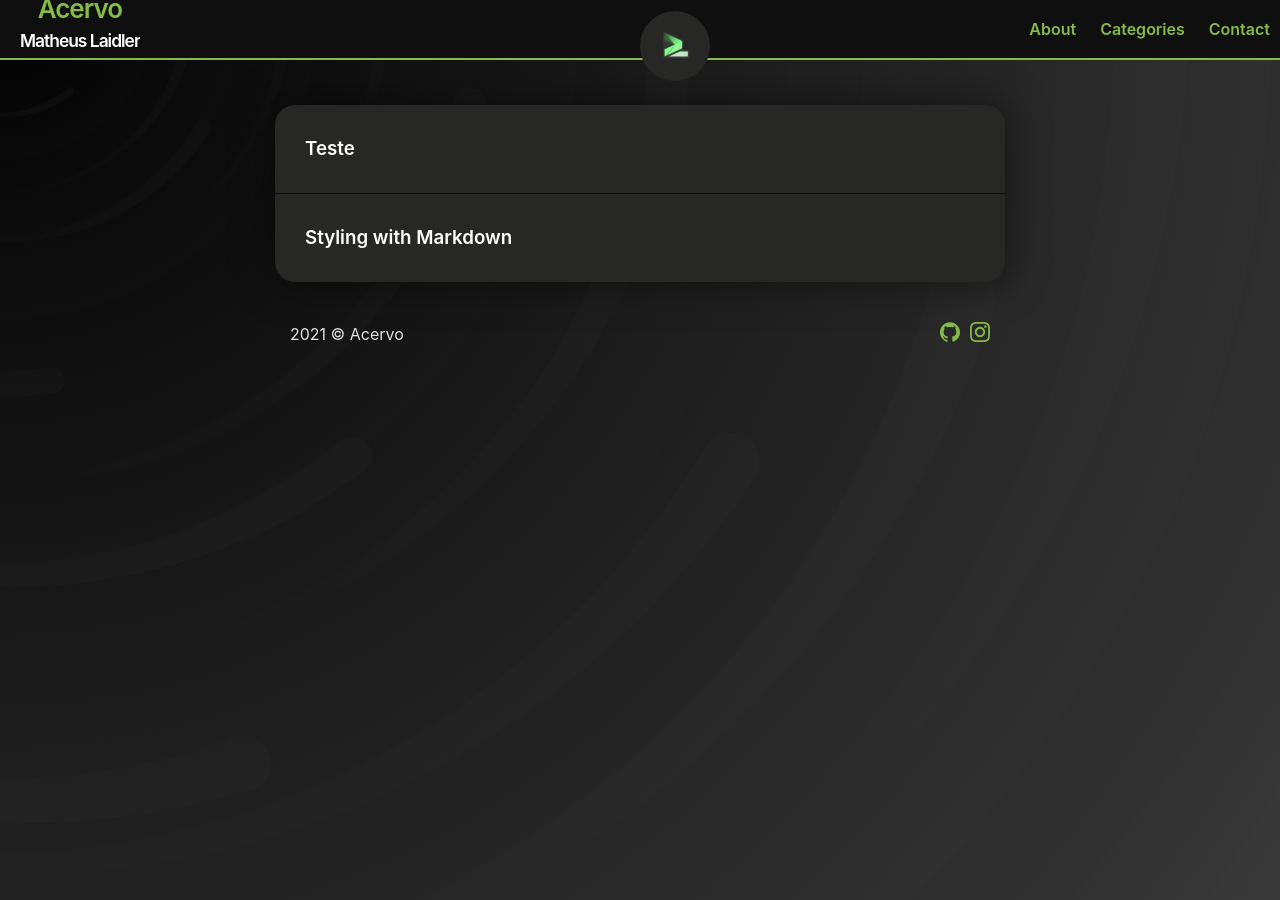
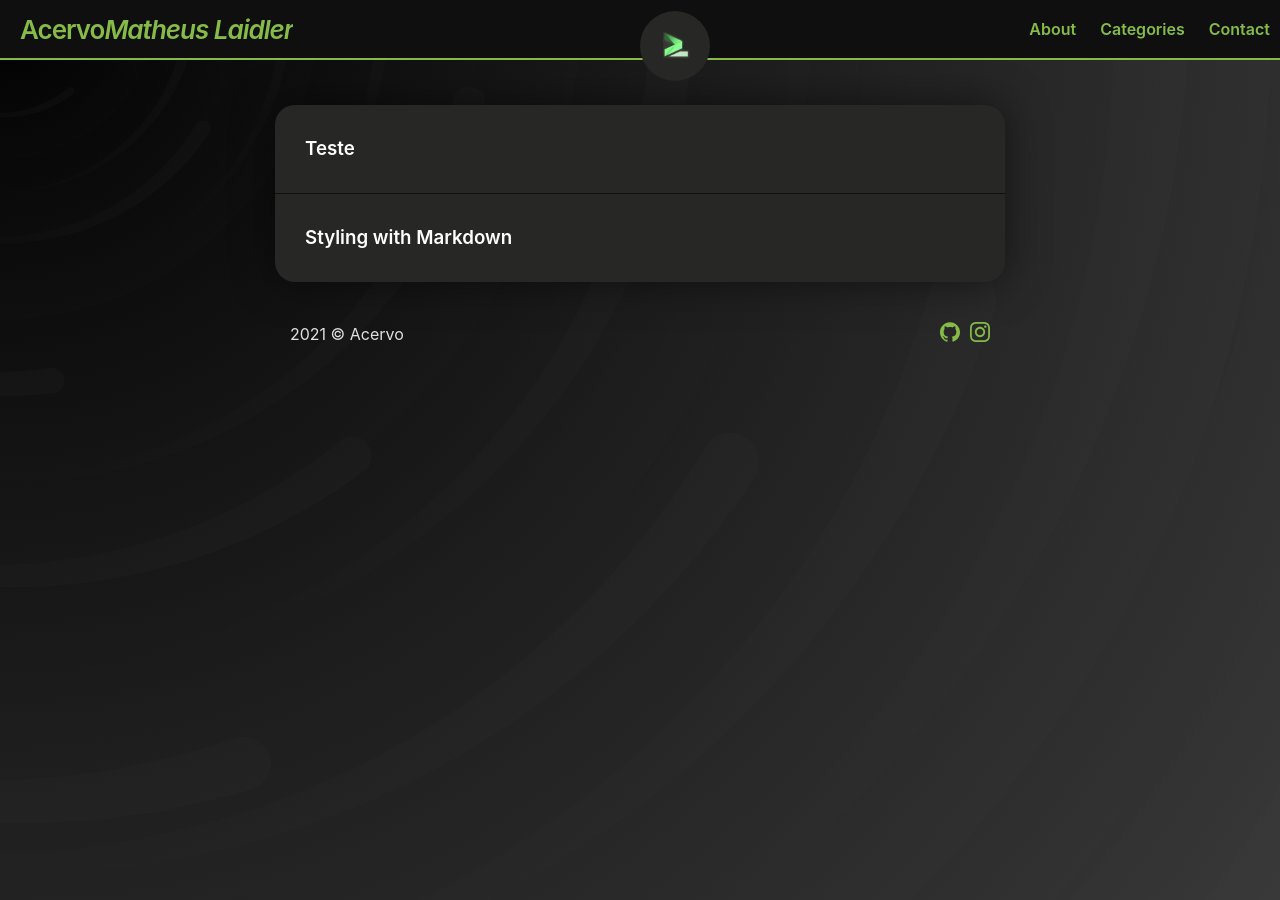
Before and after one commit to matheuslaidler/WayOfSec-Welcome-Theme, a Jekyll site: the page built from index.md, in a window 1280 px wide. Built offline with Jekyll 4.4.1, drawn with Linux system fonts in a browser that asks for light colours.

Commit message:
Update header.html

```diff
--- a/_includes/header.html
+++ b/_includes/header.html
@@ -2,7 +2,7 @@
   {%- assign default_paths = site.pages | map: "path" -%}
   {%- assign page_paths = site.header_pages | default: default_paths -%}
   {%- assign titles_size = site.pages | map: 'title' | join: '' | size -%}
-<center><a class="site-title" rel="author" href="{{ "/" | relative_url }}">{{ site.title | escape }}<h6 class="subtitle is-6">Matheus Laidler </h6></a></center>
+<center><a class="site-title" rel="author" href="{{ "/" | relative_url }}">{{ site.title | escape }}<i>Matheus Laidler </i></a></center>
 
   {%- if titles_size > 0 -%}
     <nav class="site-nav">
```
